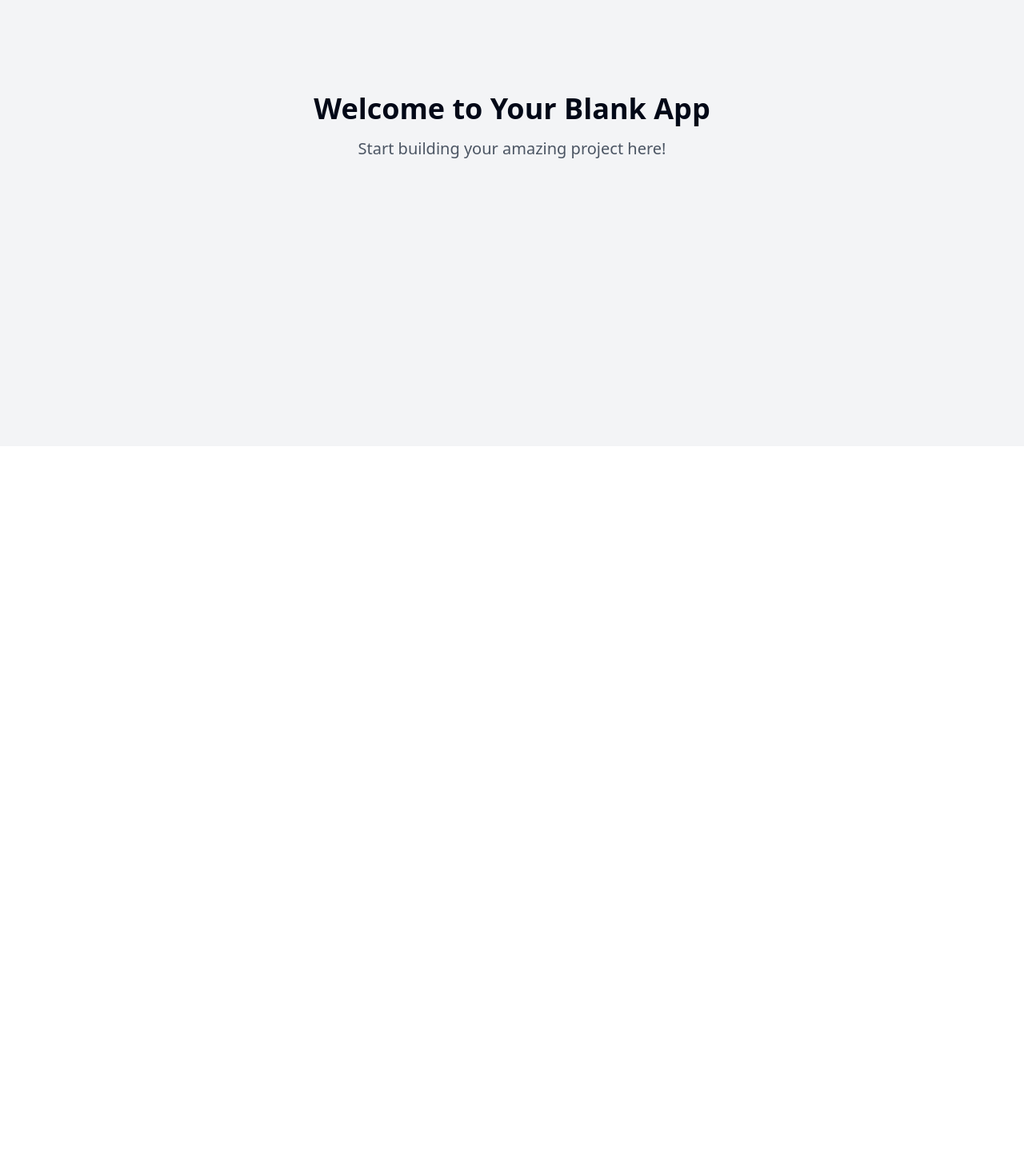
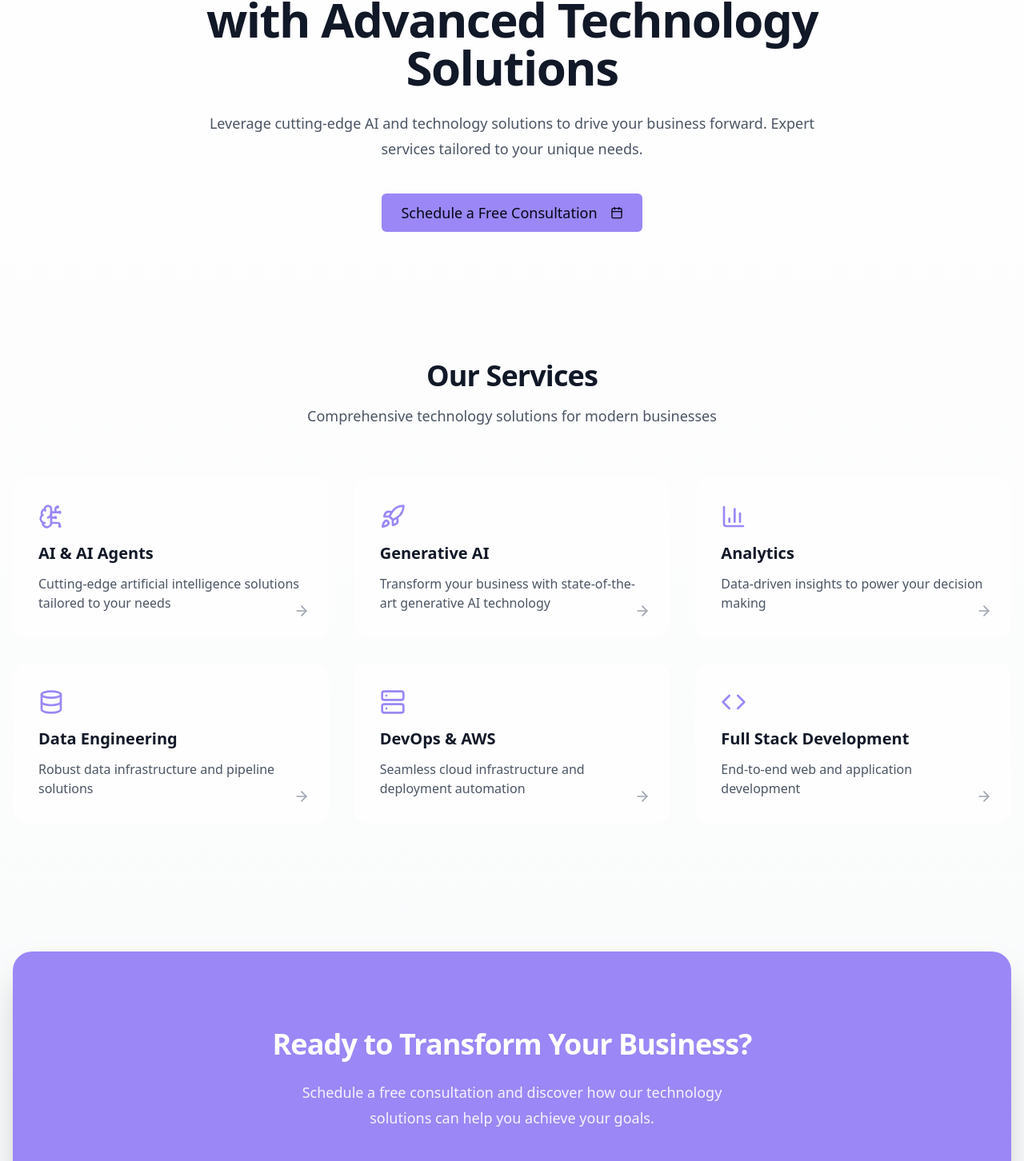
Before and after one commit to seeroi/beyondaicloud, a React (Vite) app: page / in a window 1280 px wide. Shown: the part 242-1694 px from the top of the page at 80% size. Before the commit the page ends 800 px from the top, so only its background shows below. Built offline with nearby package versions, Linux system fonts and the light colour scheme.

Commit message:
Add landing page
Adds a website landing page showcasing services (AI, AI Agents, LLM, etc.) and a "Schedule a Free Consultation" button linking to Calendly.

```diff
--- a/package.json
+++ b/package.json
@@ -45,6 +45,7 @@
     "cmdk": "^1.0.0",
     "date-fns": "^3.6.0",
     "embla-carousel-react": "^8.3.0",
+    "framer-motion": "^12.4.7",
     "input-otp": "^1.2.4",
     "lucide-react": "^0.462.0",
     "next-themes": "^0.3.0",
--- a/src/pages/Index.tsx
+++ b/src/pages/Index.tsx
@@ -1,12 +1,153 @@
-// Update this page (the content is just a fallback if you fail to update the page)
+
+import { useState } from "react";
+import { motion } from "framer-motion";
+import { ArrowRight, Rocket, BrainCircuit, BarChart3, Database, Code, Server, Calendar } from "lucide-react";
+import { Button } from "@/components/ui/button";
+
+const services = [
+  {
+    icon: <BrainCircuit className="w-8 h-8" />,
+    title: "AI & AI Agents",
+    description: "Cutting-edge artificial intelligence solutions tailored to your needs",
+  },
+  {
+    icon: <Rocket className="w-8 h-8" />,
+    title: "Generative AI",
+    description: "Transform your business with state-of-the-art generative AI technology",
+  },
+  {
+    icon: <BarChart3 className="w-8 h-8" />,
+    title: "Analytics",
+    description: "Data-driven insights to power your decision making",
+  },
+  {
+    icon: <Database className="w-8 h-8" />,
+    title: "Data Engineering",
+    description: "Robust data infrastructure and pipeline solutions",
+  },
+  {
+    icon: <Server className="w-8 h-8" />,
+    title: "DevOps & AWS",
+    description: "Seamless cloud infrastructure and deployment automation",
+  },
+  {
+    icon: <Code className="w-8 h-8" />,
+    title: "Full Stack Development",
+    description: "End-to-end web and application development",
+  },
+];
 
 const Index = () => {
+  const [isHovered, setIsHovered] = useState<number | null>(null);
+
+  const handleConsultation = () => {
+    window.open("YOUR_CALENDLY_LINK_HERE", "_blank");
+  };
+
   return (
-    <div className="min-h-screen flex items-center justify-center bg-gray-100">
-      <div className="text-center">
-        <h1 className="text-4xl font-bold mb-4">Welcome to Your Blank App</h1>
-        <p className="text-xl text-gray-600">Start building your amazing project here!</p>
-      </div>
+    <div className="min-h-screen bg-gradient-to-b from-white to-gray-50">
+      {/* Hero Section */}
+      <section className="container px-4 pt-32 pb-20 mx-auto text-center">
+        <motion.div
+          initial={{ opacity: 0, y: 20 }}
+          animate={{ opacity: 1, y: 0 }}
+          transition={{ duration: 0.6 }}
+          className="max-w-3xl mx-auto"
+        >
+          <span className="px-3 py-1 text-sm font-medium text-primary-dark bg-primary/10 rounded-full">
+            Innovation Through Technology
+          </span>
+          <h1 className="mt-6 text-4xl font-bold tracking-tight text-gray-900 sm:text-6xl">
+            Transform Your Business with Advanced Technology Solutions
+          </h1>
+          <p className="mt-6 text-lg leading-8 text-gray-600">
+            Leverage cutting-edge AI and technology solutions to drive your business forward. Expert services tailored to your unique needs.
+          </p>
+          <div className="mt-10 flex items-center justify-center gap-x-6">
+            <Button
+              onClick={handleConsultation}
+              className="group relative px-6 py-6 text-lg bg-primary hover:bg-primary-dark transition-all duration-300"
+            >
+              Schedule a Free Consultation
+              <Calendar className="ml-2 inline-block w-5 h-5 group-hover:translate-x-1 transition-transform" />
+            </Button>
+          </div>
+        </motion.div>
+      </section>
+
+      {/* Services Grid */}
+      <section className="container px-4 py-20 mx-auto">
+        <motion.div
+          initial={{ opacity: 0 }}
+          animate={{ opacity: 1 }}
+          transition={{ duration: 0.6, delay: 0.2 }}
+          className="text-center mb-16"
+        >
+          <h2 className="text-3xl font-bold tracking-tight text-gray-900 sm:text-4xl">
+            Our Services
+          </h2>
+          <p className="mt-4 text-lg text-gray-600">
+            Comprehensive technology solutions for modern businesses
+          </p>
+        </motion.div>
+
+        <div className="grid grid-cols-1 md:grid-cols-2 lg:grid-cols-3 gap-8">
+          {services.map((service, index) => (
+            <motion.div
+              key={index}
+              initial={{ opacity: 0, y: 20 }}
+              animate={{ opacity: 1, y: 0 }}
+              transition={{ duration: 0.5, delay: index * 0.1 }}
+              className={`relative p-8 rounded-2xl transition-all duration-300 ${
+                isHovered === index
+                  ? "bg-white shadow-lg scale-105"
+                  : "bg-white/80 hover:bg-white hover:shadow-md"
+              }`}
+              onMouseEnter={() => setIsHovered(index)}
+              onMouseLeave={() => setIsHovered(null)}
+            >
+              <div className="text-primary mb-4">{service.icon}</div>
+              <h3 className="text-xl font-semibold text-gray-900 mb-3">
+                {service.title}
+              </h3>
+              <p className="text-gray-600">{service.description}</p>
+              <ArrowRight
+                className={`absolute bottom-6 right-6 w-5 h-5 transition-all duration-300 ${
+                  isHovered === index
+                    ? "text-primary translate-x-1"
+                    : "text-gray-400"
+                }`}
+              />
+            </motion.div>
+          ))}
+        </div>
+      </section>
+
+      {/* CTA Section */}
+      <section className="container px-4 py-20 mx-auto">
+        <motion.div
+          initial={{ opacity: 0, y: 20 }}
+          animate={{ opacity: 1, y: 0 }}
+          transition={{ duration: 0.6 }}
+          className="relative isolate overflow-hidden bg-primary rounded-3xl px-6 py-24 text-center shadow-2xl sm:px-16"
+        >
+          <h2 className="mx-auto max-w-2xl text-3xl font-bold tracking-tight text-white sm:text-4xl">
+            Ready to Transform Your Business?
+          </h2>
+          <p className="mx-auto mt-6 max-w-xl text-lg leading-8 text-white/90">
+            Schedule a free consultation and discover how our technology solutions can help you achieve your goals.
+          </p>
+          <div className="mt-10 flex items-center justify-center gap-x-6">
+            <Button
+              onClick={handleConsultation}
+              className="group bg-white text-primary hover:bg-gray-100 transition-all duration-300"
+            >
+              Get Started
+              <ArrowRight className="ml-2 inline-block w-5 h-5 group-hover:translate-x-1 transition-transform" />
+            </Button>
+          </div>
+        </motion.div>
+      </section>
     </div>
   );
 };
--- a/tailwind.config.ts
+++ b/tailwind.config.ts
@@ -1,3 +1,4 @@
+
 import type { Config } from "tailwindcss";
 
 export default {
@@ -12,85 +13,53 @@ export default {
   theme: {
     container: {
       center: true,
-			padding: '2rem',
+      padding: "2rem",
       screens: {
-				'2xl': '1400px'
-			}
+        "2xl": "1400px",
+      },
     },
     extend: {
       colors: {
-				border: 'hsl(var(--border))',
-				input: 'hsl(var(--input))',
-				ring: 'hsl(var(--ring))',
-				background: 'hsl(var(--background))',
-				foreground: 'hsl(var(--foreground))',
+        border: "hsl(var(--border))",
+        input: "hsl(var(--input))",
+        ring: "hsl(var(--ring))",
+        background: "hsl(var(--background))",
+        foreground: "hsl(var(--foreground))",
         primary: {
-					DEFAULT: 'hsl(var(--primary))',
-					foreground: 'hsl(var(--primary-foreground))'
+          DEFAULT: "#9b87f5",
+          light: "#b3a4f7",
+          dark: "#7e69ab",
         },
         secondary: {
-					DEFAULT: 'hsl(var(--secondary))',
-					foreground: 'hsl(var(--secondary-foreground))'
+          DEFAULT: "#403E43",
+          foreground: "#F8F9FA",
         },
-				destructive: {
-					DEFAULT: 'hsl(var(--destructive))',
-					foreground: 'hsl(var(--destructive-foreground))'
-				},
-				muted: {
-					DEFAULT: 'hsl(var(--muted))',
-					foreground: 'hsl(var(--muted-foreground))'
-				},
-				accent: {
-					DEFAULT: 'hsl(var(--accent))',
-					foreground: 'hsl(var(--accent-foreground))'
-				},
-				popover: {
-					DEFAULT: 'hsl(var(--popover))',
-					foreground: 'hsl(var(--popover-foreground))'
-				},
-				card: {
-					DEFAULT: 'hsl(var(--card))',
-					foreground: 'hsl(var(--card-foreground))'
-				},
-				sidebar: {
-					DEFAULT: 'hsl(var(--sidebar-background))',
-					foreground: 'hsl(var(--sidebar-foreground))',
-					primary: 'hsl(var(--sidebar-primary))',
-					'primary-foreground': 'hsl(var(--sidebar-primary-foreground))',
-					accent: 'hsl(var(--sidebar-accent))',
-					'accent-foreground': 'hsl(var(--sidebar-accent-foreground))',
-					border: 'hsl(var(--sidebar-border))',
-					ring: 'hsl(var(--sidebar-ring))'
-				}
-			},
-			borderRadius: {
-				lg: 'var(--radius)',
-				md: 'calc(var(--radius) - 2px)',
-				sm: 'calc(var(--radius) - 4px)'
       },
       keyframes: {
-				'accordion-down': {
-					from: {
-						height: '0'
+        "fade-up": {
+          "0%": {
+            opacity: "0",
+            transform: "translateY(20px)",
           },
-					to: {
-						height: 'var(--radix-accordion-content-height)'
-					}
+          "100%": {
+            opacity: "1",
+            transform: "translateY(0)",
           },
-				'accordion-up': {
-					from: {
-						height: 'var(--radix-accordion-content-height)'
         },
-					to: {
-						height: '0'
-					}
-				}
+        "fade-in": {
+          "0%": {
+            opacity: "0",
+          },
+          "100%": {
+            opacity: "1",
+          },
+        },
       },
       animation: {
-				'accordion-down': 'accordion-down 0.2s ease-out',
-				'accordion-up': 'accordion-up 0.2s ease-out'
-			}
-		}
+        "fade-up": "fade-up 0.5s ease-out",
+        "fade-in": "fade-in 0.3s ease-out",
+      },
+    },
   },
   plugins: [require("tailwindcss-animate")],
 } satisfies Config;
```
Also changed, not shown: 1 other file (tests, documents, lock files or other folders). Lines whose indentation alone changed are shown as unchanged.
